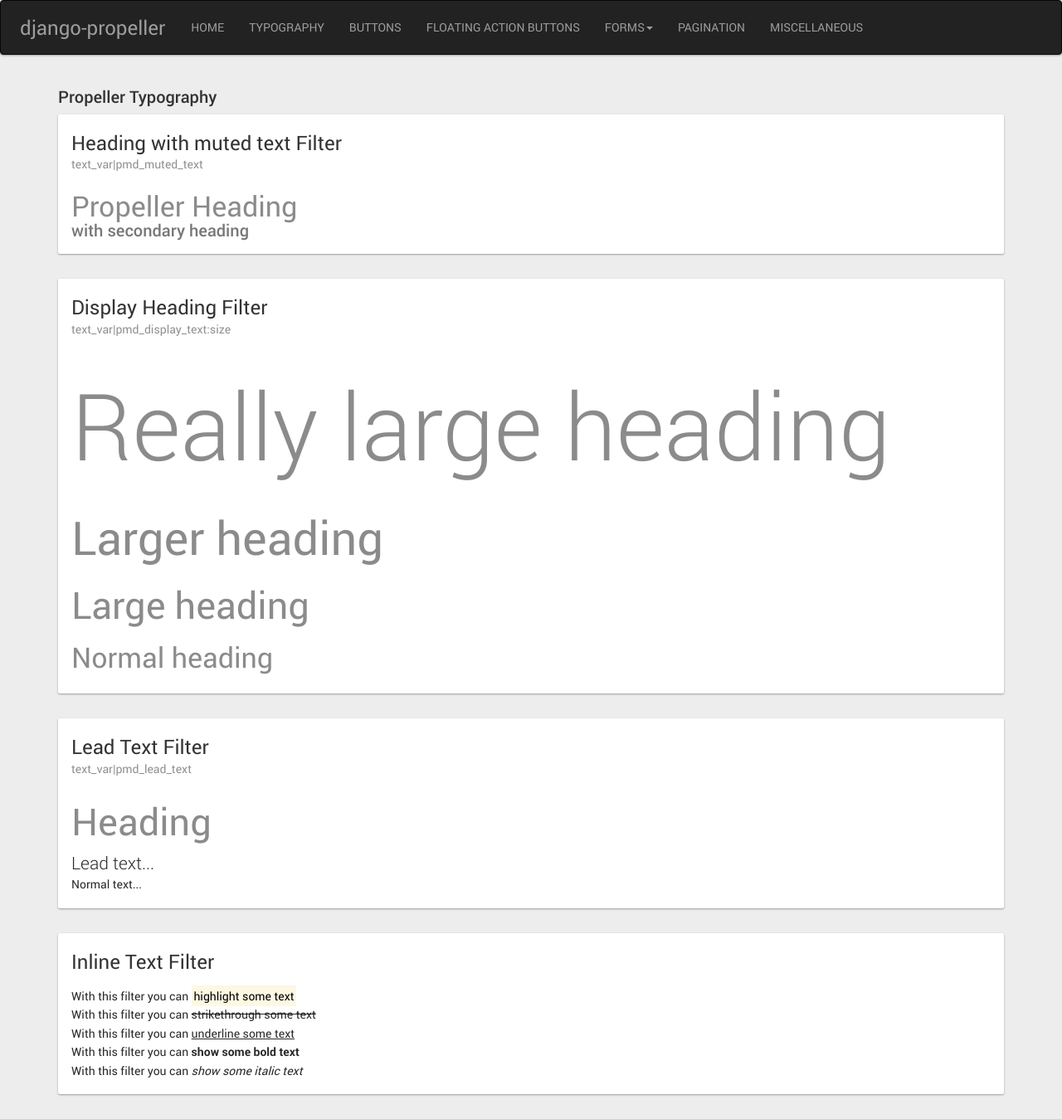
After one commit to tfroehlich82/django-propeller, a Django app: page /typo in a window 1280 px wide. The commit adds this page. Shown: the whole page at 83% size. Run offline with Django 3.2, Linux system fonts and the light colour scheme; some libraries are stand-ins or nearby versions.

Commit message:
Implemented typography filters and examples

```diff
--- a/django_propeller/templatetags/propeller.py
+++ b/django_propeller/templatetags/propeller.py
@@ -9,6 +9,7 @@ from django.contrib.messages import constants as DEFAULT_MESSAGE_LEVELS
 from django.contrib.messages import constants as message_constants
 from django.template import Context
 from django.utils.safestring import mark_safe
+from django.utils.html import conditional_escape
 
 from ..propeller import (
     css_url, javascript_url, jquery_url, theme_url, get_propeller_setting
@@ -1044,3 +1045,83 @@ def get_pagination_context(page, pages_to_show=11,
         'pagination_css_classes': ' '.join(pagination_css_classes),
         'parameter_name': parameter_name,
     }
+
+
+@register.filter(needs_autoescape=True)
+def pmd_muted_text(text, autoescape=True):
+    if autoescape:
+        esc = conditional_escape
+    else:
+        esc = lambda x: x
+    result = '<span class="text-muted">%s</span>' % esc(text)
+    return mark_safe(result)
+
+
+@register.filter(needs_autoescape=True)
+def pmd_display_text(text, size=1, autoescape=True):
+    if autoescape:
+        esc = conditional_escape
+    else:
+        esc = lambda x: x
+    result = '<span class="pmd-display%d">%s</span>' % (int(size), esc(text))
+    return mark_safe(result)
+
+
+@register.filter(needs_autoescape=True)
+def pmd_lead_text(text, autoescape=True):
+    if autoescape:
+        esc = conditional_escape
+    else:
+        esc = lambda x: x
+    result = '<span class="lead">%s</span>' % esc(text)
+    return mark_safe(result)
+
+
+@register.filter(needs_autoescape=True)
+def pmd_mark_text(text, autoescape=True):
+    if autoescape:
+        esc = conditional_escape
+    else:
+        esc = lambda x: x
+    result = '<mark>%s</mark>' % esc(text)
+    return mark_safe(result)
+
+
+@register.filter(needs_autoescape=True)
+def pmd_strike_text(text, autoescape=True):
+    if autoescape:
+        esc = conditional_escape
+    else:
+        esc = lambda x: x
+    result = '<s>%s</s>' % esc(text)
+    return mark_safe(result)
+
+
+@register.filter(needs_autoescape=True)
+def pmd_underline_text(text, autoescape=True):
+    if autoescape:
+        esc = conditional_escape
+    else:
+        esc = lambda x: x
+    result = '<u>%s</u>' % esc(text)
+    return mark_safe(result)
+
+
+@register.filter(needs_autoescape=True)
+def pmd_bold_text(text, autoescape=True):
+    if autoescape:
+        esc = conditional_escape
+    else:
+        esc = lambda x: x
+    result = '<strong>%s</strong>' % esc(text)
+    return mark_safe(result)
+
+
+@register.filter(needs_autoescape=True)
+def pmd_italic_text(text, autoescape=True):
+    if autoescape:
+        esc = conditional_escape
+    else:
+        esc = lambda x: x
+    result = '<em>%s</em>' % esc(text)
+    return mark_safe(result)
--- a/django_propeller_demo/templates/base.html
+++ b/django_propeller_demo/templates/base.html
@@ -19,6 +19,7 @@
             <div class="collapse navbar-collapse" id="navbar-collapse">
                 <ul class="nav navbar-nav">
                     <li><a class="pmd-ripple-effect" href="{% url 'home' %}">Home</a></li>
+                    <li><a class="pmd-ripple-effect" href="{% url 'typo' %}">Typography</a></li>
                     <li><a class="pmd-ripple-effect" href="{% url 'buttons' %}">Buttons</a></li>
                     <li><a class="pmd-ripple-effect" href="{% url 'fabs' %}">Floating Action Buttons</a></li>
                     <li class="dropdown pmd-dropdown">
--- /dev/null
+++ b/django_propeller_demo/templates/typo.html
@@ -0,0 +1,66 @@
+{% extends 'base.html' %}
+{% load propeller %}
+
+{% block title %}
+    Propeller Typography
+{% endblock %}
+
+{% block content %}
+
+    <div class="pmd-card pmd-card-media-inline pmd-card-default pmd-z-depth">
+        <div class="pmd-card-media">
+            <div class="media-body">
+                <h2 class="pmd-card-title-text">Heading with muted text Filter</h2>
+                <span class="pmd-card-subtitle-text">text_var|pmd_muted_text</span>
+            </div>
+        </div>
+        <div class="pmd-card-body">
+            <h2>{{ text1|pmd_display_text }}<br>{{ text2|pmd_muted_text }}</h2>
+        </div>
+    </div>
+
+    <div class="pmd-card pmd-card-media-inline pmd-card-default pmd-z-depth">
+        <div class="pmd-card-media">
+            <div class="media-body">
+                <h2 class="pmd-card-title-text">Display Heading Filter</h2>
+                <span class="pmd-card-subtitle-text">text_var|pmd_display_text:size</span>
+            </div>
+        </div>
+        <div class="pmd-card-body">
+            {{ text3|pmd_display_text:4 }}<br>
+            {{ text4|pmd_display_text:3 }}<br>
+            {{ text5|pmd_display_text:2 }}<br>
+            {{ text6|pmd_display_text:1 }}
+        </div>
+    </div>
+
+    <div class="pmd-card pmd-card-media-inline pmd-card-default pmd-z-depth">
+        <div class="pmd-card-media">
+            <div class="media-body">
+                <h2 class="pmd-card-title-text">Lead Text Filter</h2>
+                <span class="pmd-card-subtitle-text">text_var|pmd_lead_text</span>
+            </div>
+        </div>
+        <div class="pmd-card-body">
+            {{ text7|pmd_display_text:2 }}<br>
+            {{ text8|pmd_lead_text }}<br>
+            {{ text9 }}
+        </div>
+    </div>
+
+        <div class="pmd-card pmd-card-media-inline pmd-card-default pmd-z-depth">
+        <div class="pmd-card-media">
+            <div class="media-body">
+                <h2 class="pmd-card-title-text">Inline Text Filter</h2>
+            </div>
+        </div>
+        <div class="pmd-card-body">
+            {{ text10 }}{{ text11|pmd_mark_text }}<br>
+            {{ text10 }}{{ text12|pmd_strike_text }}<br>
+            {{ text10 }}{{ text13|pmd_underline_text }}<br>
+            {{ text10 }}{{ text14|pmd_bold_text }}<br>
+            {{ text10 }}{{ text15|pmd_italic_text }}
+        </div>
+    </div>
+
+{% endblock %}
--- a/django_propeller_demo/urls.py
+++ b/django_propeller_demo/urls.py
@@ -4,10 +4,11 @@ from __future__ import unicode_literals
 from django.conf.urls import url
 
 from .views import HomePageView, FormHorizontalView, FormInlineView, PaginationView, FormWithFilesView, \
-    DefaultFormView, MiscView, DefaultFormsetView, DefaultFormByFieldView, ButtonsView, FABsView
+    DefaultFormView, MiscView, DefaultFormsetView, DefaultFormByFieldView, ButtonsView, FABsView, TypoView
 
 urlpatterns = [
     url(r'^$', HomePageView.as_view(), name='home'),
+    url(r'^typo$', TypoView.as_view(), name='typo'),
     url(r'^buttons$', ButtonsView.as_view(), name='buttons'),
     url(r'^fabs$', FABsView.as_view(), name='fabs'),
     url(r'^formset$', DefaultFormsetView.as_view(), name='formset_default'),
--- a/django_propeller_demo/views.py
+++ b/django_propeller_demo/views.py
@@ -100,3 +100,26 @@ class ButtonsView(TemplateView):
 
 class FABsView(TemplateView):
     template_name = 'fabs.html'
+
+
+class TypoView(TemplateView):
+    template_name = 'typo.html'
+
+    def get_context_data(self, **kwargs):
+        context = super(TypoView, self).get_context_data(**kwargs)
+        context['text1'] = "Propeller Heading"
+        context['text2'] = "with secondary heading"
+        context['text3'] = "Really large heading"
+        context['text4'] = "Larger heading"
+        context['text5'] = "Large heading"
+        context['text6'] = "Normal heading"
+        context['text7'] = "Heading"
+        context['text8'] = "Lead text..."
+        context['text9'] = "Normal text..."
+        context['text10'] = "With this filter you can "
+        context['text11'] = "highlight some text"
+        context['text12'] = "strikethrough some text"
+        context['text13'] = "underline some text"
+        context['text14'] = "show some bold text"
+        context['text15'] = "show some italic text"
+        return context
```
